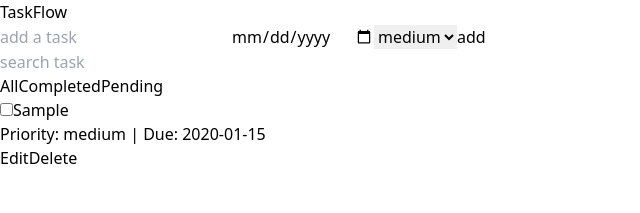
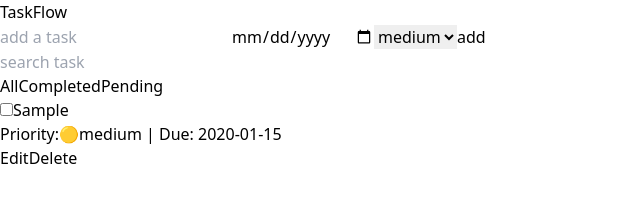
Before and after one commit to shauryasync/taskflow-react, a React (Vite) app: page / in a window 1280 px wide. Both pictures are taken after typing "Sample", "2020-01-15" into the empty fields and a click on the button "add". Shown: the top 213 px of the page, without its empty margins (0-640 px from the left). Built offline with nearby package versions, Linux system fonts and the light colour scheme.

Commit message:
style: add conditional styling to priority order

```diff
--- a/src/components/TaskItem.jsx
+++ b/src/components/TaskItem.jsx
@@ -10,6 +10,11 @@ function TaskItem({ task, deleteTask, toggleTask, updateTask }) {
 
     updateTask(task.id, editText);
     setIsEditing(false);
+  };
+  const priorityIcons = {
+    low: "🟢",
+    medium: "🟡",
+    high: "🔴",
   };
 
   return (
@@ -39,7 +44,10 @@ function TaskItem({ task, deleteTask, toggleTask, updateTask }) {
             </div>
 
             <div className="text-sm text-gray-600 ml-6">
-              <span>Priority: {task.priority || "none"}</span>
+              <span>
+                Priority:{priorityIcons[task.priority] || ""}
+                {task.priority || "none"}
+              </span>
               {" | "}
               <span>Due: {task.dueDate || "no date"}</span>
             </div>
--- a/src/components/TaskList.jsx
+++ b/src/components/TaskList.jsx
@@ -1,14 +1,7 @@
 import React from "react";
 import TaskItem from "./TaskItem";
 
-function TaskList({
-  tasks,
-  deleteTask,
-  toggleTask,
-  updateTask,
-  dueDate,
-  priority,
-}) {
+function TaskList({ tasks, deleteTask, toggleTask, updateTask }) {
   return (
     <div>
       <ul>
@@ -19,8 +12,6 @@ function TaskList({
             deleteTask={deleteTask}
             toggleTask={toggleTask}
             updateTask={updateTask}
-            dueDate={dueDate}
-            priority={priority}
           />
         ))}
       </ul>
```
